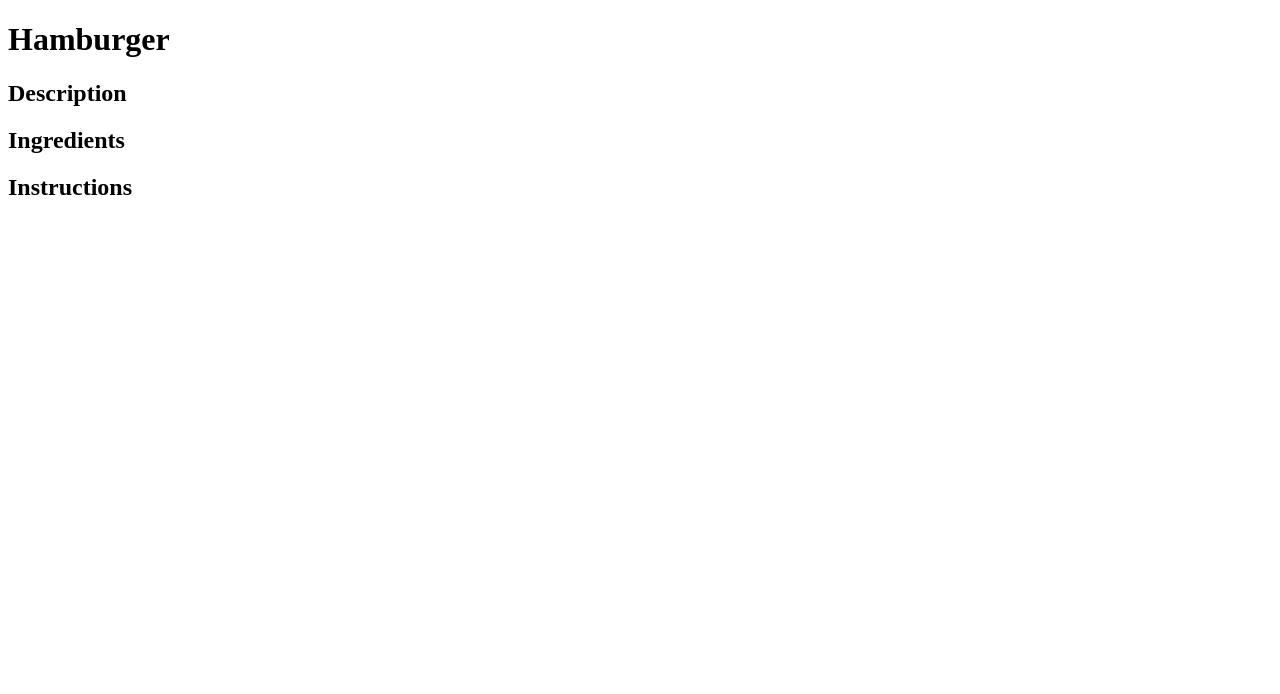
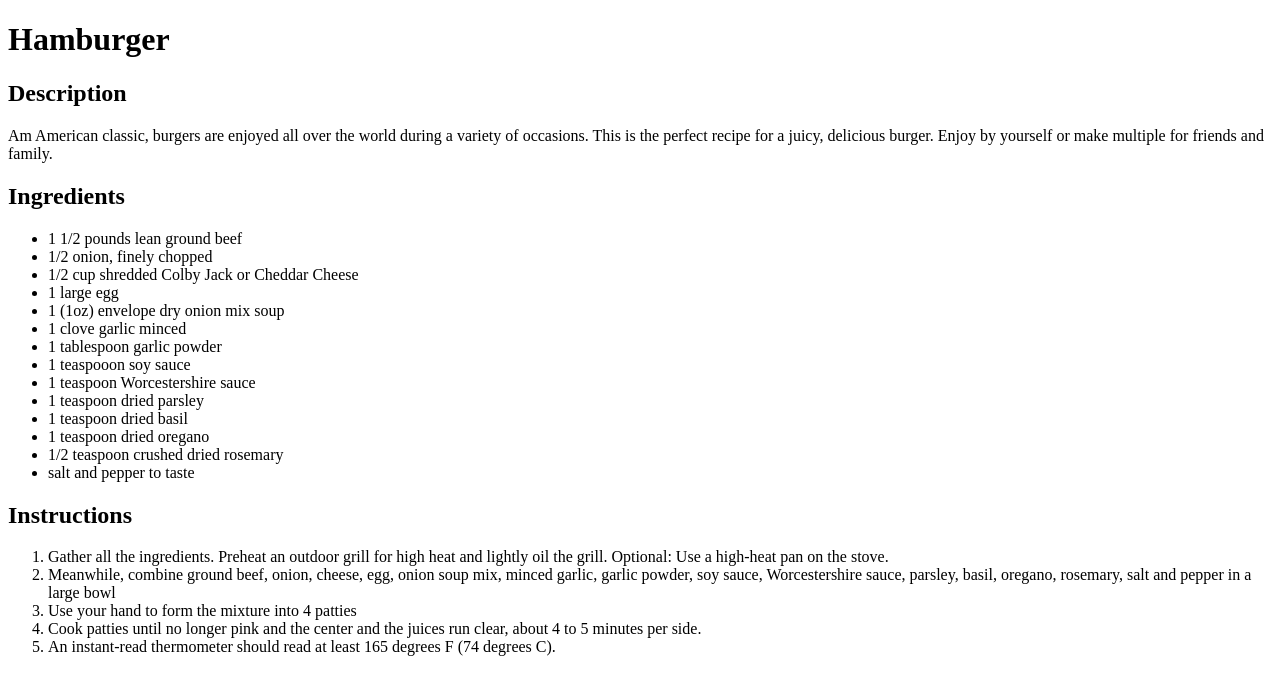
Before and after one commit to CyberSp3ll/odin-recipes, a plain HTML site: page recipes/burger.html in a window 1280 px wide. Drawn offline with Linux system fonts and the light colour scheme.

Commit message:
Add ingredients list and instructions to burger.html

```diff
--- a/recipes/burger.html
+++ b/recipes/burger.html
@@ -8,7 +8,32 @@
 <body>
     <h1>Hamburger</h1>
     <h2>Description</h2>
+    <p>Am American classic, burgers are enjoyed all over the world during a variety of occasions. This is the perfect recipe for a juicy, delicious burger. Enjoy by yourself or make multiple for friends and family.</p>
     <h2>Ingredients</h2>
+    <ul>
+        <li>1 1/2 pounds lean ground beef</li>
+        <li>1/2 onion, finely chopped</li>
+        <li>1/2 cup shredded Colby Jack or Cheddar Cheese</li>
+        <li>1 large egg</li>
+        <li>1 (1oz) envelope dry onion mix soup</li>
+        <li>1 clove garlic minced</li>
+        <li>1 tablespoon garlic powder</li>
+        <li>1 teaspooon soy sauce</li>
+        <li>1 teaspoon Worcestershire sauce</li>
+        <li>1 teaspoon dried parsley</li>
+        <li>1 teaspoon dried basil</li>
+        <li>1 teaspoon dried oregano</li>
+        <li>1/2 teaspoon crushed dried rosemary</li>
+        <li>salt and pepper to taste</li>
+    </ul>
     <h2>Instructions</h2>
+    <ol>
+        <li>Gather all the ingredients. Preheat an outdoor grill for high heat and lightly oil the grill. Optional: Use a high-heat pan on the stove.</li>
+        <li>Meanwhile, combine ground beef, onion, cheese, egg, onion soup mix, minced garlic, garlic powder, soy sauce, Worcestershire sauce, parsley, basil, oregano, rosemary, salt and pepper in a large bowl</li>
+        <li>Use your hand to form the mixture into 4 patties</li>
+        <li>Cook patties until no longer pink and the center and the juices run clear, about 4 to 5 minutes per side.</li>
+        <li>An instant-read thermometer should read at least 165 degrees F (74 degrees C).</li>
+    </ol>
+    <!-- This recipe and the image for it were taken from  https://www.allrecipes.com/recipe/72657/best-hamburger-ever/-->
 </body>
 </html>
```
